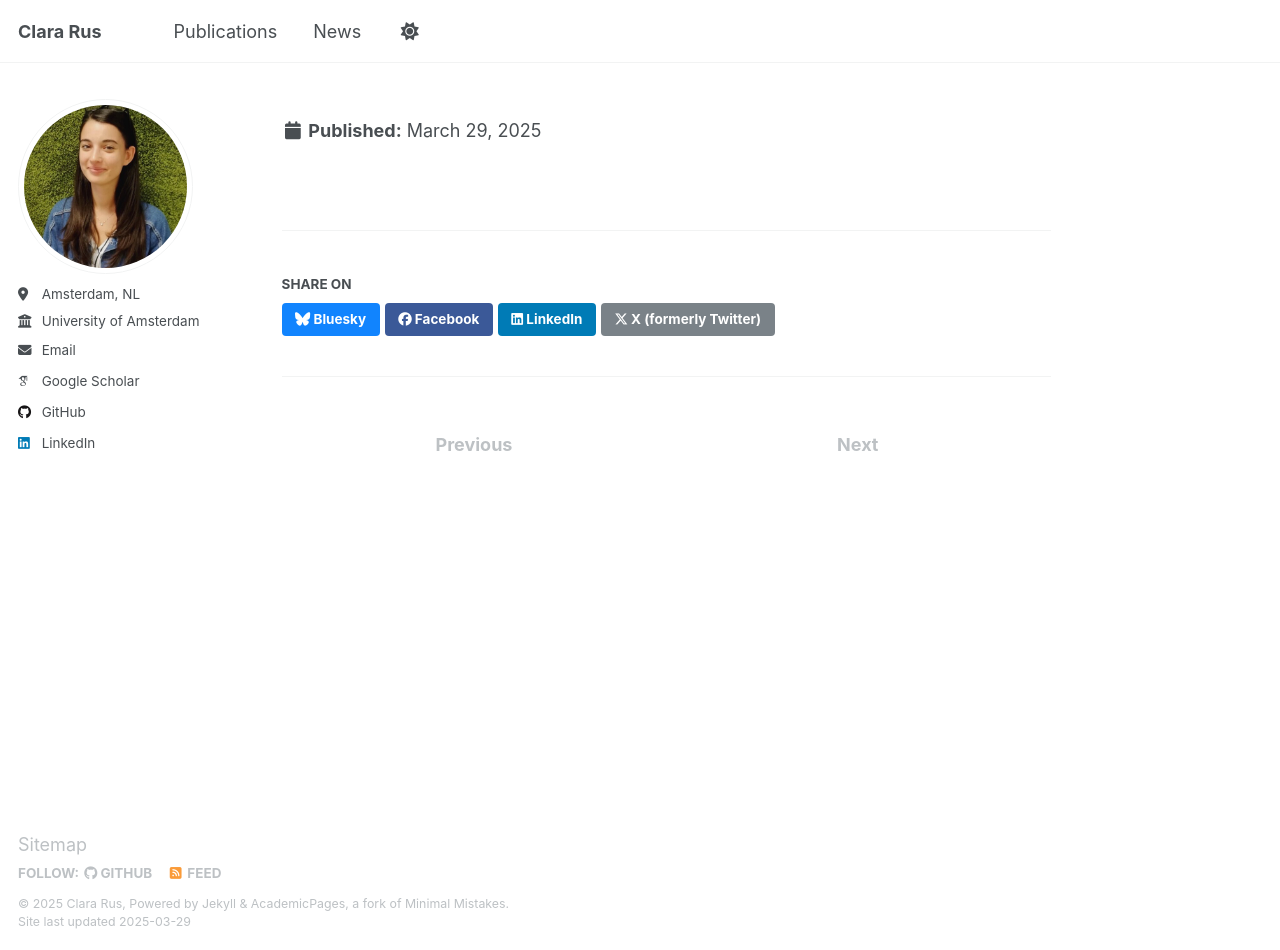
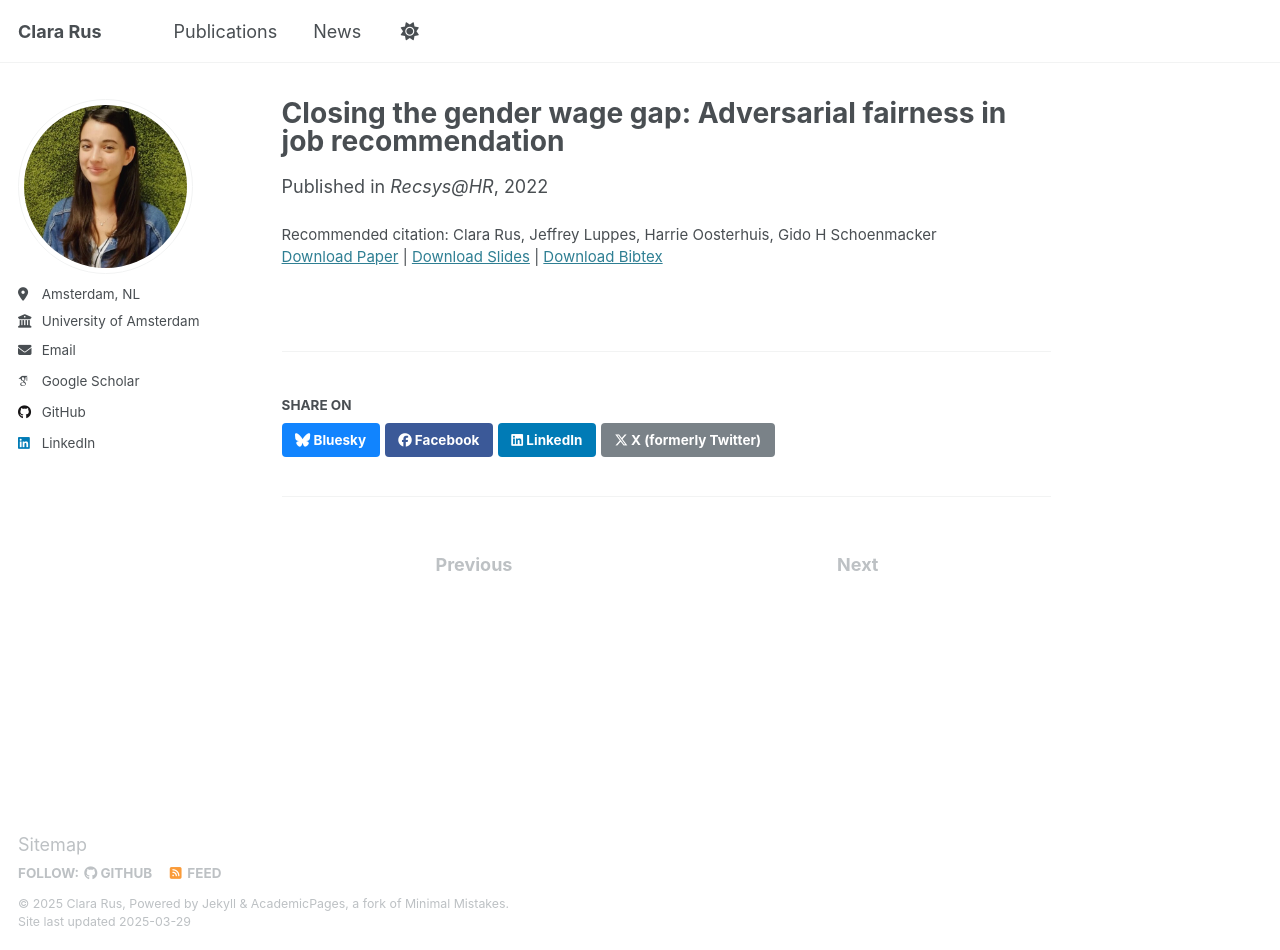
Before and after one commit to ClaraRus/ClaraRus.github.io, a Jekyll site: the page built from _publications/2009-10-01-paper-title-number-1.md, in a window 1280 px wide and 950 px high. Built offline with Jekyll 4.4.1, drawn with Linux system fonts in a browser that asks for light colours; some web fonts are replaced; some of the changed lines change nothing that is shown.

Commit message:
Update 2009-10-01-paper-title-number-1.md

```diff
--- a/_publications/2009-10-01-paper-title-number-1.md
+++ b/_publications/2009-10-01-paper-title-number-1.md
@@ -4,9 +4,9 @@ collection: publications
 category: manuscripts
 excerpt: 'The goal of this work is to help mitigate the already existing gender wage gap by supplying unbiased job recommendations based on resumes from job seekers. We employ a generative adversarial network to remove gender bias from word2vec representations.'
 date: 2022-09-20
-venue: 'Recsys@HR'22'
-slidesurl: 'http://academicpages.github.io/files/Recsys@HR'22.pdf'
-paperurl: 'http://academicpages.github.io/files/Recsys@HR'22.pdf'
-bibtexurl: 'http://academicpages.github.io/files/Recsys@HR'22.bib'
+venue: 'Recsys@HR'
+slidesurl: 'http://academicpages.github.io/files/Recsys@HR22.pdf'
+paperurl: 'http://academicpages.github.io/files/Recsys@HR22.pdf'
+bibtexurl: 'http://academicpages.github.io/files/Recsys@HR22.bib'
 citation: 'Clara Rus, Jeffrey Luppes, Harrie Oosterhuis, Gido H Schoenmacker'
 ---
```
